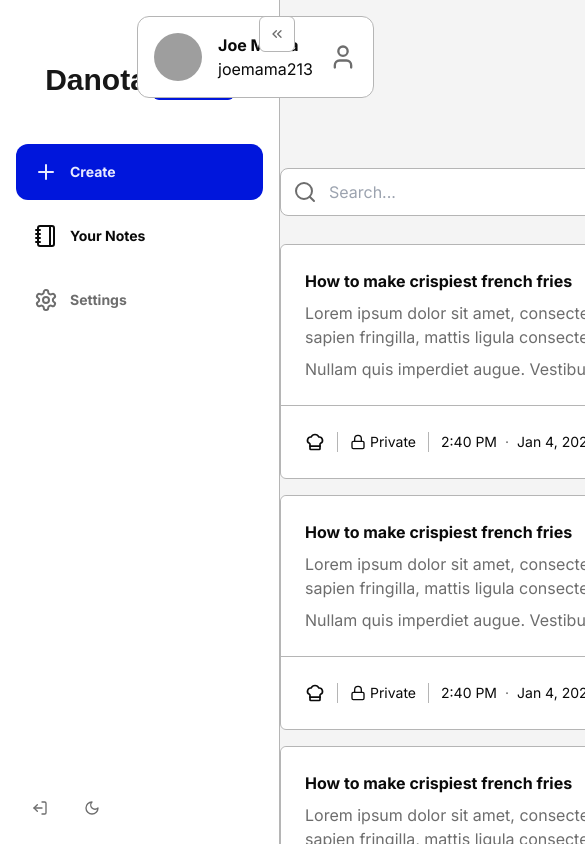
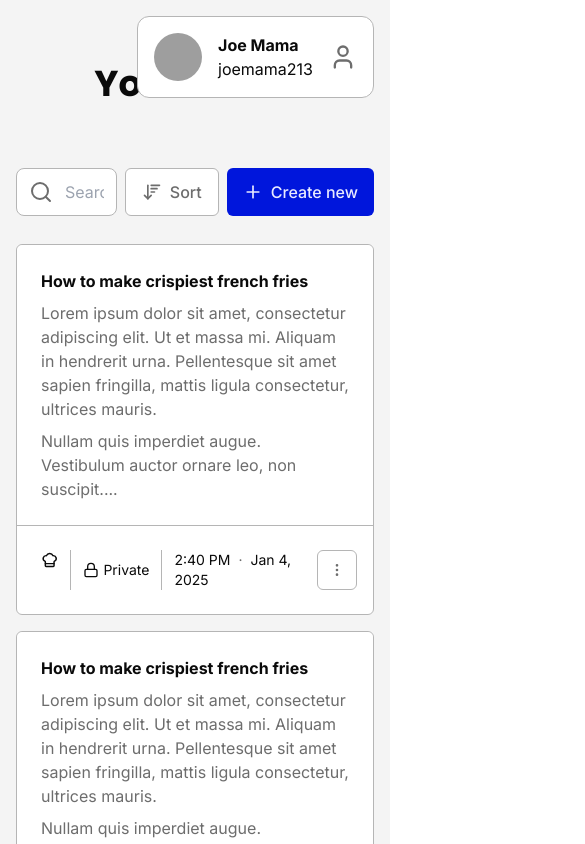
Before and after one commit to nomi-nonsz/danota, a Next.js app: page /notes in a window 390 px wide. Shown: the top 844 px of the page, 585 px wide, since content can reach past the window. Built offline with nearby package versions, Linux system fonts and the light colour scheme; grey boxes are pictures that could not be loaded; a web font is replaced by a local one.

Commit message:
base reponsive for work layout

```diff
--- a/src/app/(authorized)/layout.tsx
+++ b/src/app/(authorized)/layout.tsx
@@ -17,7 +17,7 @@ export default async function AdminLayout({
   return (
     <>
       <main className="flex flex-row h-screen">
-        <div className="flex-none">
+        <div className="flex-none sm:block hidden">
           <SideNav />
         </div>
         <div className="relative flex-grow bg-background-2">
--- a/src/app/(authorized)/notes/page.tsx
+++ b/src/app/(authorized)/notes/page.tsx
@@ -8,7 +8,7 @@ import { poppins } from "@/lib/fonts"
 export default function NotesPage () {
   return (
     <main className="h-full flex flex-col gap-3">
-      <WorkContainer>
+      <WorkContainer className="sm:p-0 px-4">
         <div className="fixed top-4 right-4">
           <ProfileBar />
         </div>
@@ -17,7 +17,7 @@ export default function NotesPage () {
         </header>
         <NotesBar />
       </WorkContainer>
-      <div className="flex-grow overflow-y-scroll py-4">
+      <div className="flex-grow overflow-y-scroll p-4">
         <WorkContainer className="flex flex-col gap-4">
           {Array(5).fill("").map((_, a) =>
             <NoteItem
--- a/src/components/ui/work-container.tsx
+++ b/src/components/ui/work-container.tsx
@@ -6,7 +6,7 @@ import { forwardRef } from "react"
 export const WorkContainer = forwardRef<HTMLDivElement, React.HTMLAttributes<HTMLDivElement>>(
   ({ className, children, ...props }, ref) => (
     <div
-      className={cn("w-[960px] mx-auto", className)}
+      className={cn("xl:w-[960px] lg:w-[640px] sm:w-[480px] w-auto mx-auto", className)}
       {...props}
       ref={ref}
     >
```
Also changed, not shown: src/hooks/use-responsive.ts (added, +37 -0 lines).
